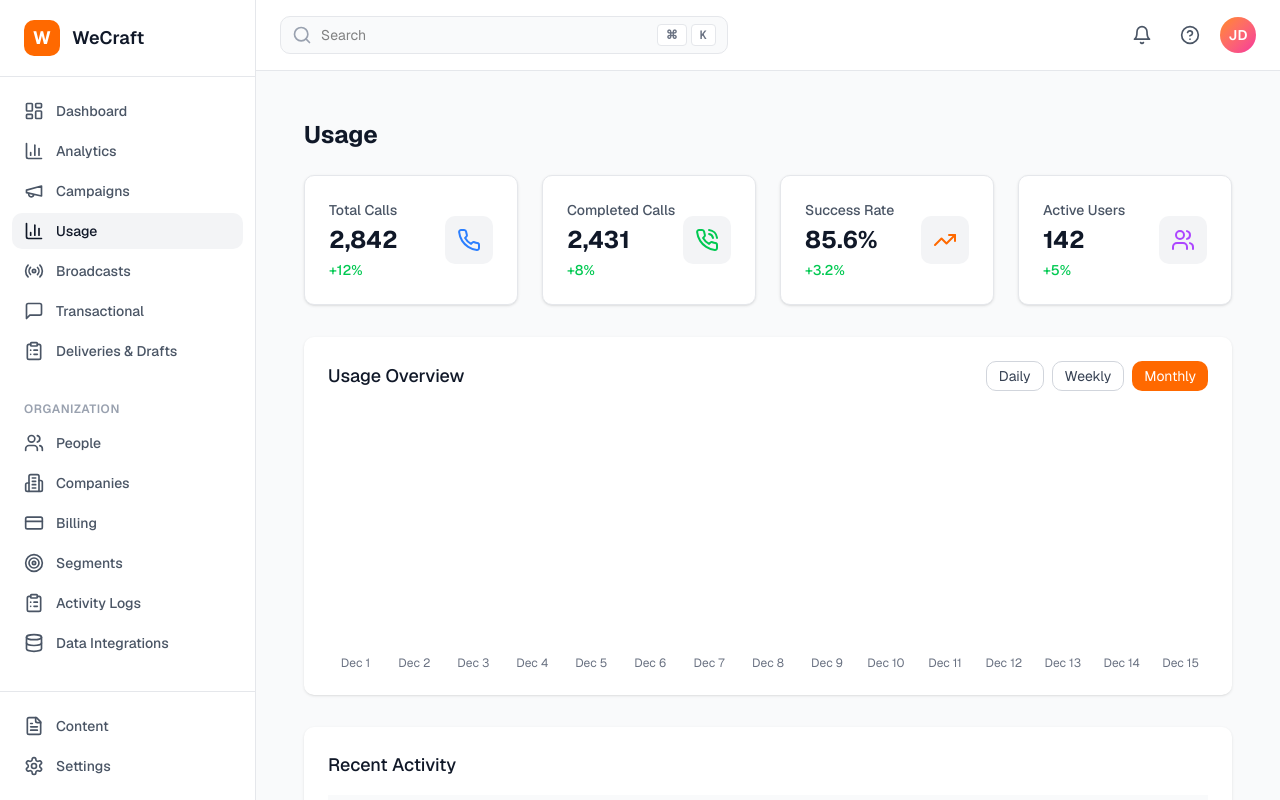
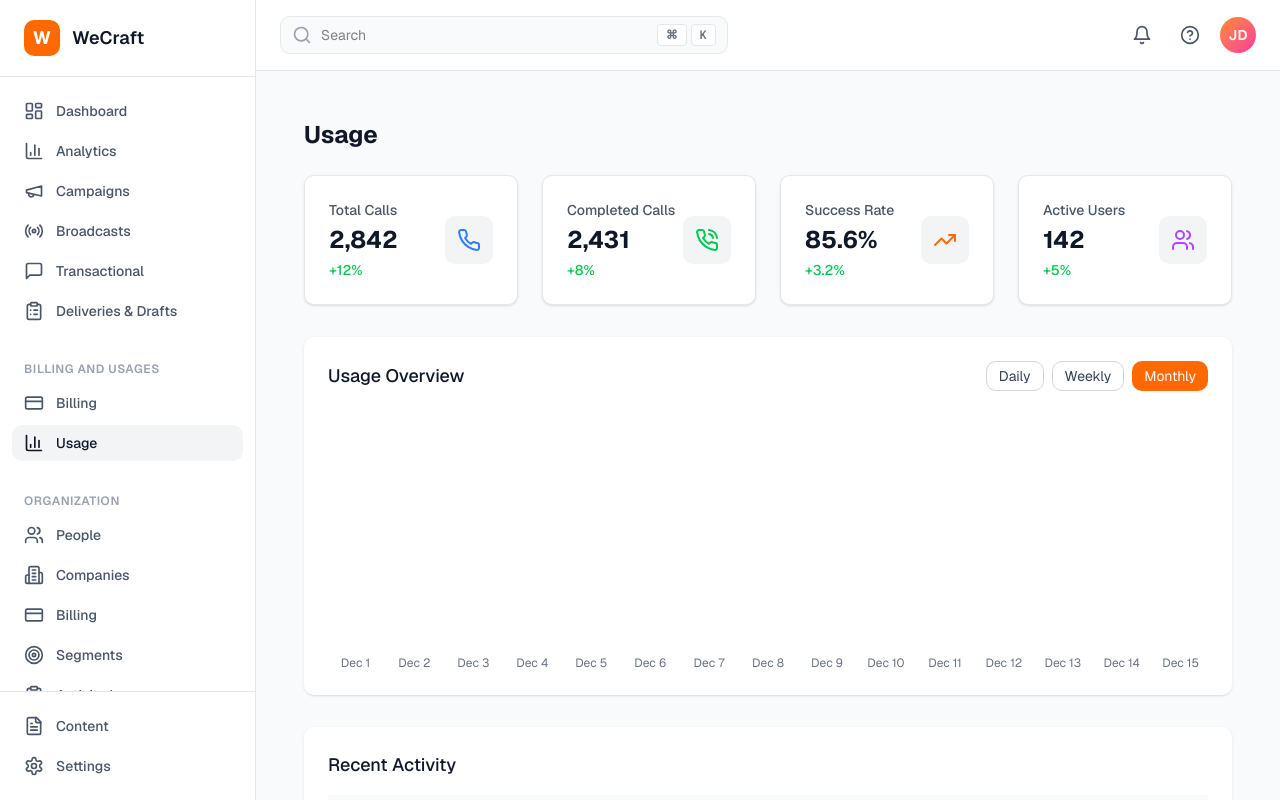
Before and after one commit to Tejas0901/Call-Campaign-Next.js, a Next.js app: page /usage in a window 1280 px wide. Built offline with nearby package versions, Linux system fonts and the light colour scheme.

Commit message:
Added the billing and Usage section in sidebar

```diff
--- a/components/Sidebar.tsx
+++ b/components/Sidebar.tsx
@@ -22,7 +22,6 @@ const menuItems = [
   { icon: LayoutDashboard, label: "Dashboard", href: "/dashboard" },
   { icon: BarChart3, label: "Analytics", href: "/analytics" },
   { icon: Megaphone, label: "Campaigns", href: "/campaigns" },
-  { icon: BarChart3, label: "Usage", href: "/usage" },
   { icon: Radio, label: "Broadcasts", href: "#" },
   { icon: MessageSquare, label: "Transactional", href: "#" },
   { icon: ClipboardList, label: "Deliveries & Drafts", href: "#" },
@@ -37,6 +36,11 @@ const secondaryMenuItems = [
   { icon: Database, label: "Data Integrations", href: "#" },
 ]
 
+const billingMenuItems = [
+  { icon: CreditCard, label: "Billing", href: "/billing" },
+  { icon: BarChart3, label: "Usage", href: "/usage" },
+];
+
 const bottomMenuItems = [
   { icon: FileText, label: "Content", href: "#" },
   { icon: Settings, label: "Settings", href: "/settings" },
@@ -49,7 +53,9 @@ export default function Sidebar({ isOpen }: { isOpen: boolean }) {
 
   return (
     <aside
-      className={`${isOpen ? "w-64" : "w-0"} bg-white border-r border-gray-200 transition-all duration-300 overflow-hidden`}
+      className={`${
+        isOpen ? "w-64" : "w-0"
+      } bg-white border-r border-gray-200 transition-all duration-300 overflow-hidden`}
     >
       <div className="h-full flex flex-col">
         <div className="px-6 py-5 border-b border-gray-200">
@@ -64,7 +70,7 @@ export default function Sidebar({ isOpen }: { isOpen: boolean }) {
         <div className="flex-1 overflow-y-auto py-4">
           <nav className="space-y-1 px-3">
             {menuItems.map((item) => {
-              const Icon = item.icon
+              const Icon = item.icon;
               return (
                 <Link
                   key={item.label}
@@ -78,17 +84,19 @@ export default function Sidebar({ isOpen }: { isOpen: boolean }) {
                   <Icon className="w-5 h-5" />
                   {item.label}
                 </Link>
-              )
+              );
             })}
           </nav>
 
           <div className="mt-6 px-3">
             <div className="px-3 py-2">
-              <p className="text-xs font-semibold text-gray-400 uppercase tracking-wider">Organization</p>
+              <p className="text-xs font-semibold text-gray-400 uppercase tracking-wider">
+                Billing and Usages
+              </p>
             </div>
             <nav className="space-y-1">
-              {secondaryMenuItems.map((item) => {
-                const Icon = item.icon
+              {billingMenuItems.map((item) => {
+                const Icon = item.icon;
                 return (
                   <Link
                     key={item.label}
@@ -102,7 +110,34 @@ export default function Sidebar({ isOpen }: { isOpen: boolean }) {
                     <Icon className="w-5 h-5" />
                     {item.label}
                   </Link>
-                )
+                );
+              })}
+            </nav>
+          </div>
+
+          <div className="mt-6 px-3">
+            <div className="px-3 py-2">
+              <p className="text-xs font-semibold text-gray-400 uppercase tracking-wider">
+                Organization
+              </p>
+            </div>
+            <nav className="space-y-1">
+              {secondaryMenuItems.map((item) => {
+                const Icon = item.icon;
+                return (
+                  <Link
+                    key={item.label}
+                    href={item.href}
+                    className={`flex items-center gap-3 px-3 py-2 rounded-lg text-sm font-medium transition-colors ${
+                      isActive(item.href)
+                        ? "bg-gray-100 text-gray-900"
+                        : "text-gray-600 hover:bg-gray-50 hover:text-gray-900"
+                    }`}
+                  >
+                    <Icon className="w-5 h-5" />
+                    {item.label}
+                  </Link>
+                );
               })}
             </nav>
           </div>
@@ -111,7 +146,7 @@ export default function Sidebar({ isOpen }: { isOpen: boolean }) {
         <div className="border-t border-gray-200 py-4">
           <nav className="space-y-1 px-3">
             {bottomMenuItems.map((item) => {
-              const Icon = item.icon
+              const Icon = item.icon;
               return (
                 <Link
                   key={item.label}
@@ -125,11 +160,11 @@ export default function Sidebar({ isOpen }: { isOpen: boolean }) {
                   <Icon className="w-5 h-5" />
                   {item.label}
                 </Link>
-              )
+              );
             })}
           </nav>
         </div>
       </div>
     </aside>
-  )
+  );
 }
```
